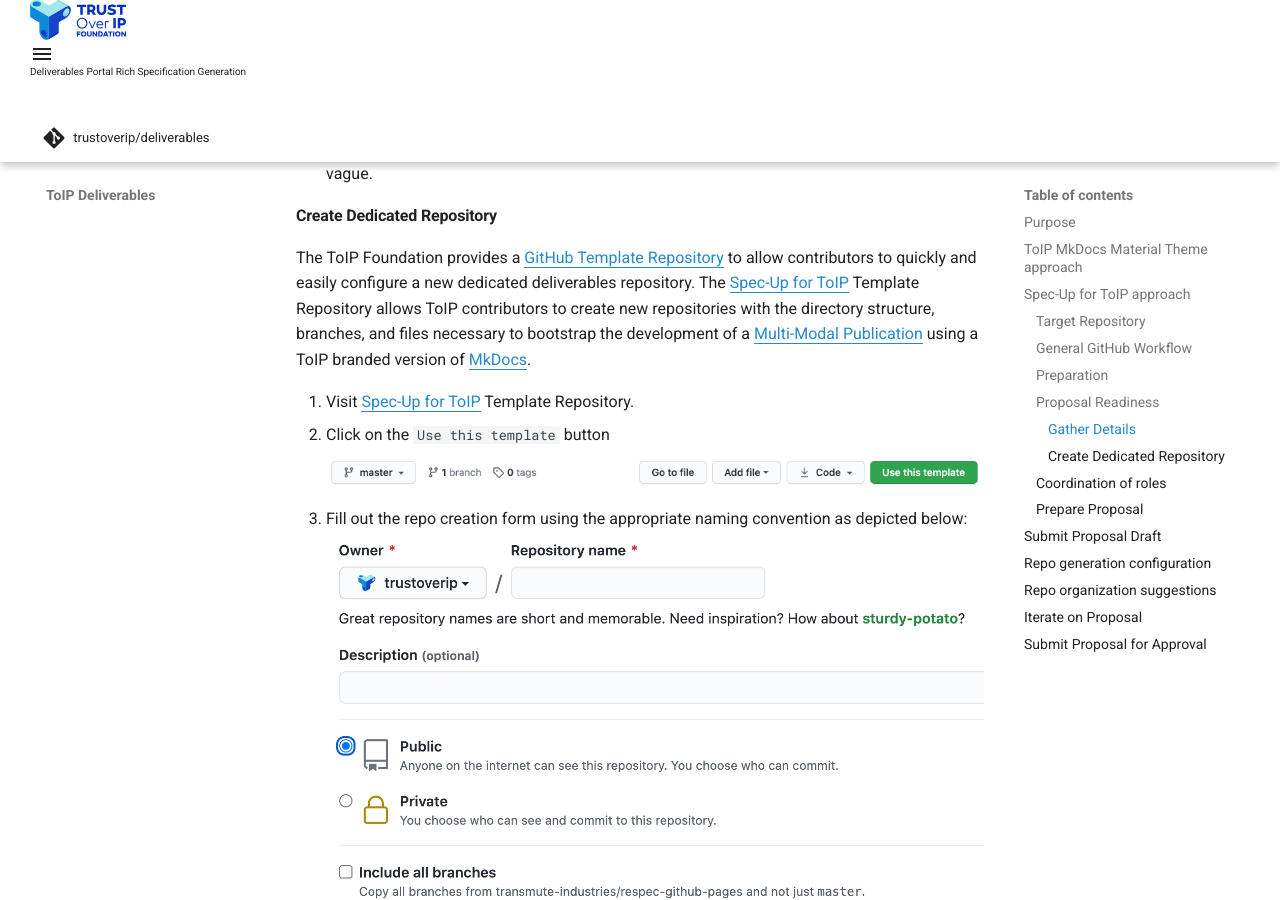
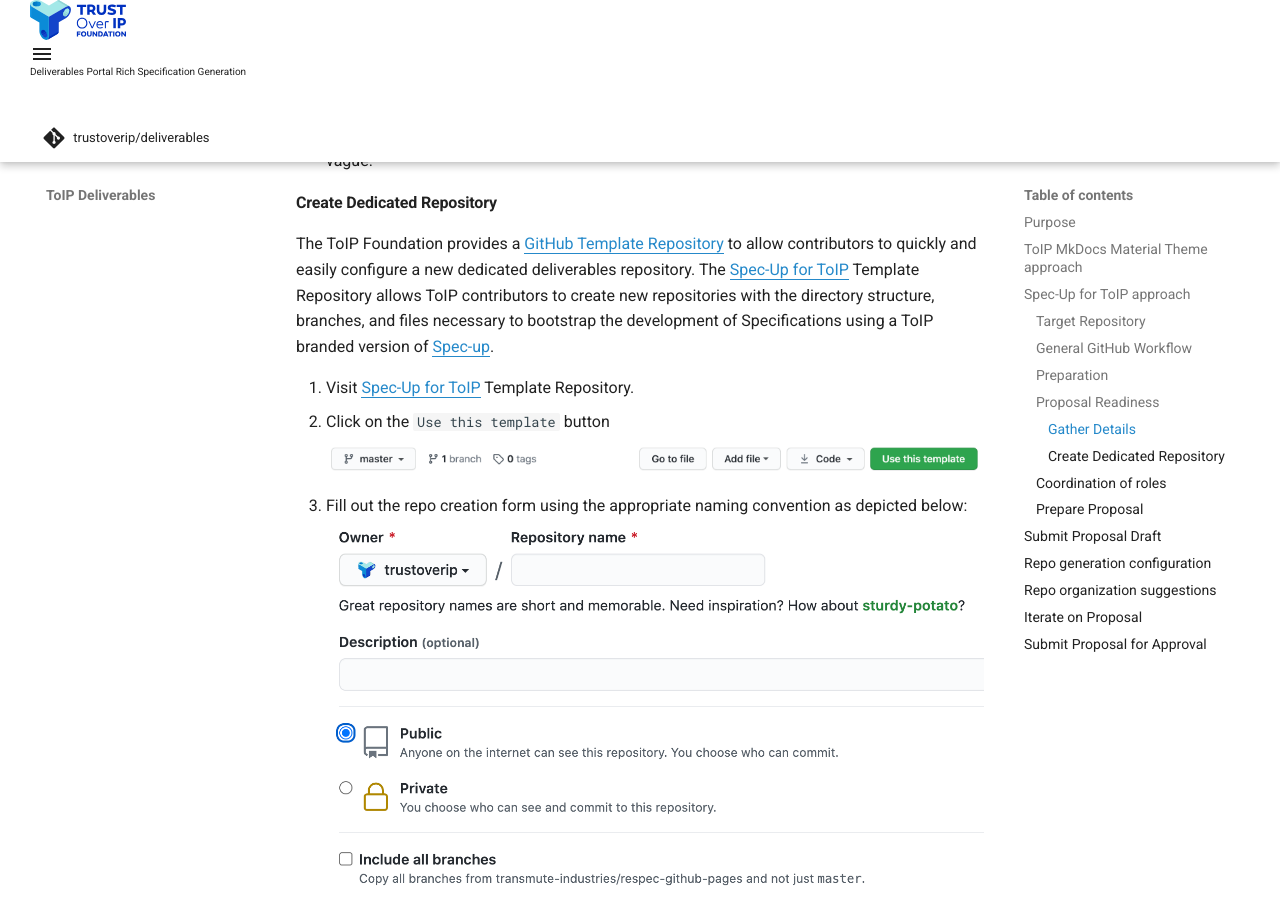
Before and after one commit to trustoverip/deliverables, an MkDocs documentation site: the page built from docs/process/contributing_multi_specs.md, in a window 1280 px wide and 900 px high, scrolled down 2588 px. Built offline with MkDocs 1.6.1 and Material for MkDocs 9.7.7, drawn with Linux system fonts in a browser that asks for light colours; comment, search, counter and statistics services are not loaded; some of the changed text lies outside the part shown.

Commit message:
Fix #8: Spec-up usage

```diff
--- a/docs/process/contributing_multi_specs.md
+++ b/docs/process/contributing_multi_specs.md
@@ -12,9 +12,7 @@
     | Authoring Environment | Usage | View Demo(s) |
     | --- | --- | --- |
     | [ToIP MkDocs Material Theme](https://github.com/trustoverip/mkdocs-material) | General Documentation and Specification development | [ToIP MkDocs Theme for Documentation](https://trustoverip.github.io/deliverables/), [ToIP MkDocs Theme for Specs](https://squidfunk.github.io/toip-demo-spec/) |
-    | [Spec-Up for ToIP](https://github.com/decentralized-identity/spec-up) | Specification development | _Work-in-progress_ |
-
-    * <font color="red">Note: Pending the completion of [Spec-Up Issue 11](https://github.com/decentralized-identity/spec-up/issues/11), this option is unavailable for use.</font>
+    | [Spec-Up for ToIP](https://github.com/trustoverip/spec-up) which is derived from [Spec-Up](https://github.com/decentralized-identity/spec-up) | Specification development | [ToIP Spec-up Repo](https://trustoverip.github.io/spec-up), [Baseline Spec-up Demo](https://identity.foundation/spec-up/)|
 
 ## ToIP MkDocs Material Theme approach
 Follow the [Rich Content Generation](./contributing_multi_docs.md) instructions with one exception:
@@ -70,9 +68,10 @@
 
 #### Create Dedicated Repository
 
-The ToIP Foundation provides a [GitHub Template Repository](https://docs.github.com/en/free-pro-team@latest/github/creating-cloning-and-archiving-repositories/creating-a-template-repository) to allow contributors to quickly and easily configure a new dedicated deliverables repository. The [Spec-Up for ToIP](https://github.com/decentralized-identity/spec-up) Template Repository allows ToIP contributors to create new repositories with the directory structure, branches, and files necessary to bootstrap the development of a [Multi-Modal Publication](./work_product_mgmt.md#publication-categories) using a ToIP branded version of [MkDocs](https://www.mkdocs.org/).
+The ToIP Foundation provides a [GitHub Template Repository](https://docs.github.com/en/free-pro-team@latest/github/creating-cloning-and-archiving-repositories/creating-a-template-repository) to allow contributors to quickly and easily configure a new dedicated deliverables repository. The [Spec-Up for ToIP](https://github.com/trustoverip/spec-up) Template Repository allows ToIP contributors to create new repositories with the directory structure, branches, and files necessary to bootstrap the development of Specifications using a ToIP branded version of [Spec-up](https://github.com/decentralized-identity/spec-up).
 
-1. Visit [Spec-Up for ToIP](https://github.com/decentralized-identity/spec-up) Template Repository.
+1. Visit [Spec-Up for ToIP](https://github.com/trustoverip/spec-up)
+ Template Repository.
 2. Click on the `Use this template` button
 ![template-button](../_images/process/github-template-button.png)
 3. Fill out the repo creation form using the appropriate naming convention as depicted below:
@@ -140,7 +139,7 @@
 
 ## Repo generation configuration
 
-**TODO**
+Follow the [ToIP Spec-up Usage Instructions](https://github.com/trustoverip/spec-up#usage) for configuring the new repo.
 
 ## Repo organization suggestions
 You can add supporting artifacts and organize your repo filesystem structure as desired. You MAY want to:
```
